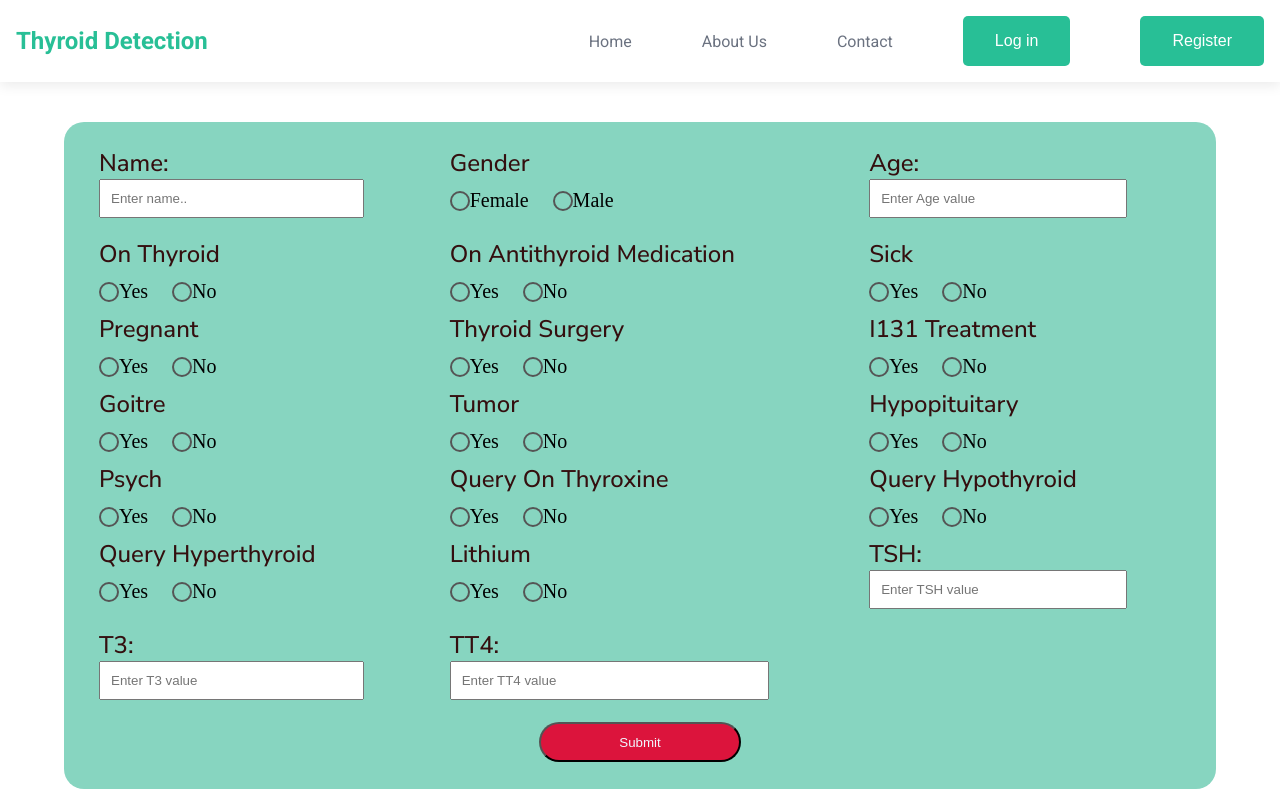
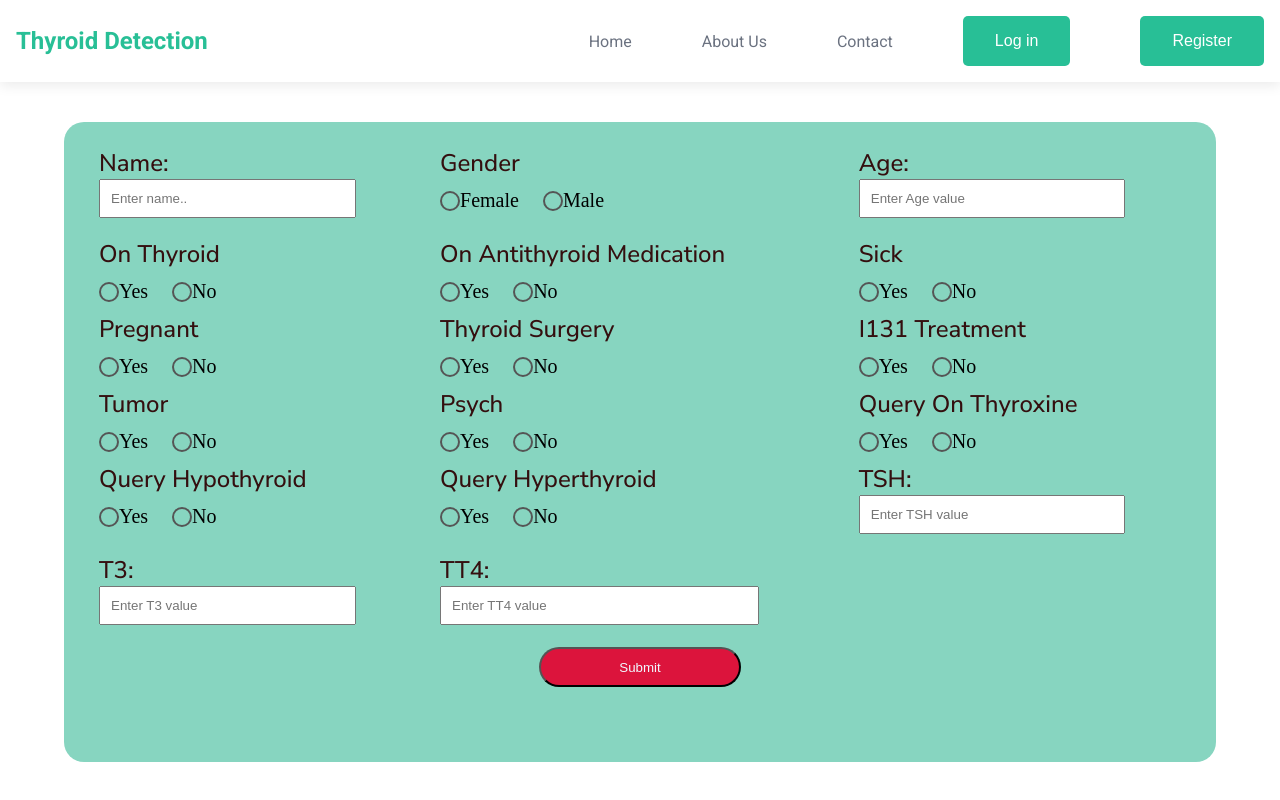
Before and after one commit to Durga-prasad-1/G63ps, a React (Create React App) app in the folder Frontend/: page /form in a window 1280 px wide. Built offline with nearby package versions, Linux system fonts and the light colour scheme.

Commit message:
removed parameters in form

```diff
--- a/Frontend/src/RadiosData/radioData.js
+++ b/Frontend/src/RadiosData/radioData.js
@@ -36,23 +36,12 @@ const radio = [
         key:6
     },
     {
-        name:"Goitre",
-        yes :"Yes6",
-        no : "No6",
-        key:7
-    },
-    {
         name:"Tumor",
         yes :"Yes7",
         no : "No7",
         key:8
     },
-    {
-        name:"Hypopituitary",
-        yes :"Yes8",
-        no : "No8",
-        key:9
-    },
+
     {
         name:"Psych",
         yes :"Yes9",
@@ -77,12 +66,6 @@ const radio = [
         no: "no12",
         key:13
     },
-    {
-        name:"Lithium",
-        yes:"yes13",
-        no:"no13",
-        key:14
-    }
 ];
 
 export default radio;
--- a/Frontend/src/components/forms/Form.jsx
+++ b/Frontend/src/components/forms/Form.jsx
@@ -26,10 +26,7 @@ function Form(props){
         I131Treatment:"",
         QueryHypothyroid:"",
         QueryHyperthyroid:"",
-        Lithium:"",
-        Goitre:"",
         Tumor:"",
-        Hypopituitary:"",
         Psych:"",
 
     });
```
